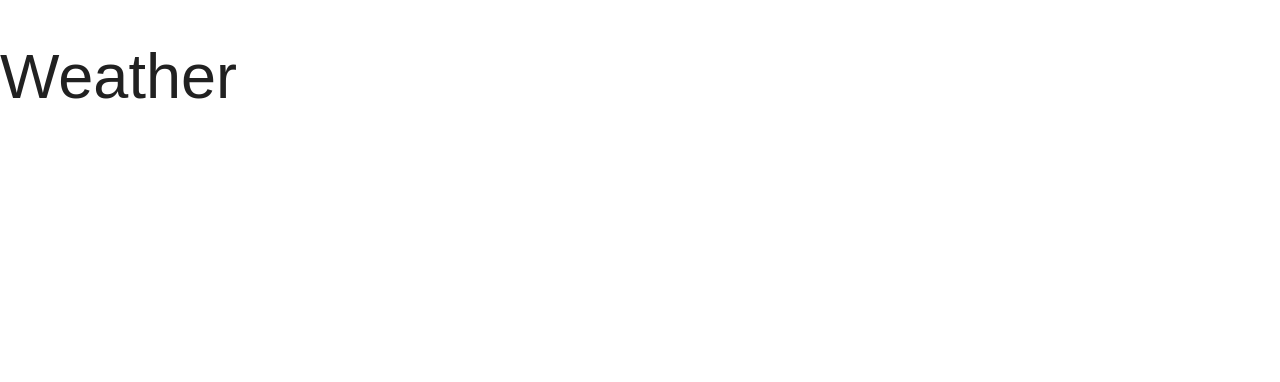
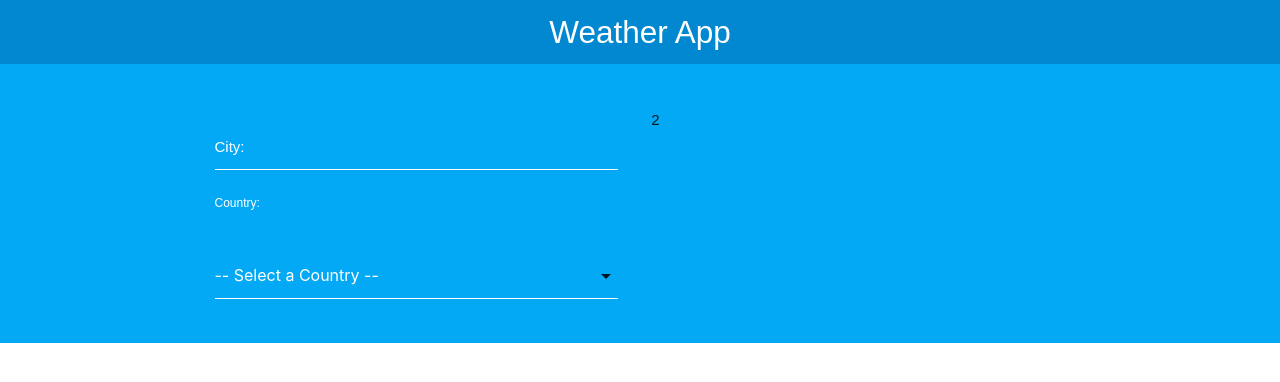
Before and after one commit to mikaelpizzi/weather-app, a React (Create React App) app: page / in a window 1280 px wide. Shown: the top 382 px of the page. Built offline with nearby package versions, Linux system fonts and the light colour scheme.

Commit message:
[FIX] Fix materialize select tag initialization

```diff
--- a/public/index.html
+++ b/public/index.html
@@ -15,17 +15,21 @@
 
     <title>Weather</title>
     <link rel="stylesheet" href="https://cdnjs.cloudflare.com/ajax/libs/materialize/1.0.0/css/materialize.min.css">
+
   </head>
   <body>
     <noscript>You need to enable JavaScript to run this app.</noscript>
     <div id="root"></div>
-
+    <script src="https://ajax.googleapis.com/ajax/libs/jquery/3.6.0/jquery.min.js"></script>
     <script src="https://cdnjs.cloudflare.com/ajax/libs/materialize/1.0.0-rc.2/js/materialize.min.js"></script>
     <script>
-      document.addEventListener('DOMContentLoaded', function() {
-          var elementos = document.querySelectorAll('select');
-        M.FormSelect.init(elementos);
-      });
+      // document.addEventListener('DOMContentLoaded', function() {
+      //   var elems = document.querySelectorAll('select');
+      //   var instances = M.FormSelect.init(elems, options);
+      // });
+      $(document).ready(function() {
+        $('select').formSelect();
+      })
     </script>
   </body>
 </html>
--- a/src/App.js
+++ b/src/App.js
@@ -1,8 +1,28 @@
-import React from 'react'
+import React, { Fragment } from 'react'
+import Form from './components/Form';
+import Header from './components/Header';
 
 function App() {
   return (
-    <h1>Weather</h1>
+    <Fragment>
+      <Header
+        title="Weather App"
+      />
+
+      <div className='contenedor-form'>
+        <div className='container'>
+          <div className='row'>
+            <div className='col m6 s12'>
+              <Form />
+            </div>
+            <div className='col m6 s12'>
+              2
+            </div>
+          </div>
+        </div>
+
+      </div>
+    </Fragment>
   );
 }
 
--- /dev/null
+++ b/src/components/Form.js
@@ -0,0 +1,42 @@
+import React from 'react'
+
+const Form = (props) => {
+    return (
+        <form>
+            <div className='input-field col s12'>
+                <input
+                    type='text'
+                    name='city'
+                    id='city'
+                />
+                <label htmlFor='city'>City: </label>
+            </div>
+
+            <div className='input-field col s12'>
+            <br/><br/>
+                <select
+                    name='country'
+                    id='country'
+                >
+                    <option value='' disabled selected>-- Select a Country --</option>
+                    <option value="US">United States</option>
+                    <option value="MX">Mexico</option>
+                    <option value="AR">Argentina</option>
+                    <option value="CO">Colombia</option>
+                    <option value="CR">Costa Rica</option>
+                    <option value="ES">Spain</option>
+                    <option value="PE">Peru</option>
+                    <option value="VE">Venezuela</option>
+                    <option value="IT">Italy</option>
+                    <option value="EE">Estonia</option>
+
+
+                </select>
+
+                <label>Country: </label>
+            </div>
+        </form>
+     );
+}
+
+export default Form;
--- /dev/null
+++ b/src/components/Header.js
@@ -0,0 +1,13 @@
+import React from 'react'
+
+const Header = ({ title }) => {
+    return (
+        <nav>
+            <div className='nav-wrapper light-blue darken-2'>
+                <a href='#!' className='brand-logo'>{title}</a>
+            </div>
+        </nav>
+    );
+}
+
+export default Header;
```
Also changed, not shown: src/index.css (line endings or trailing spaces).
